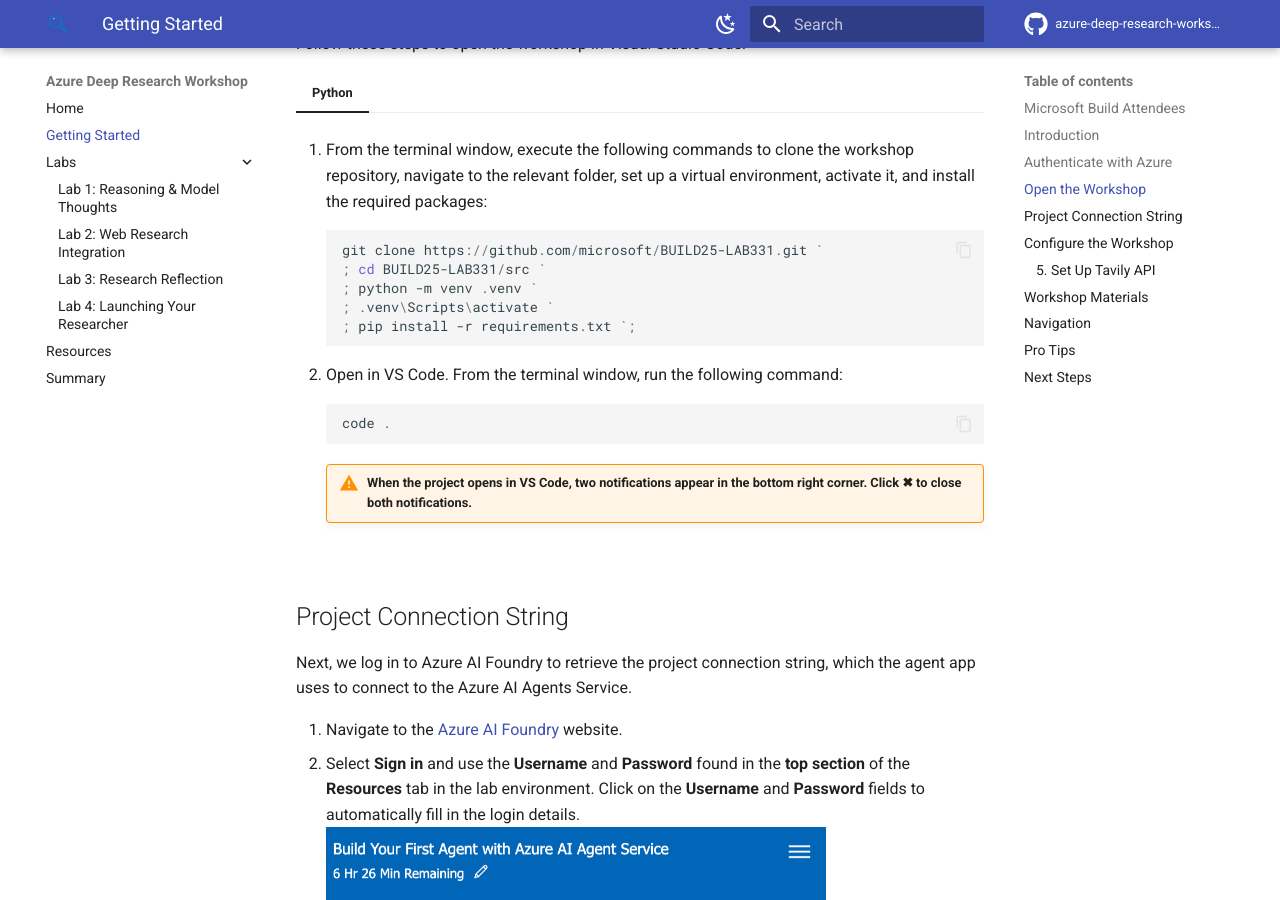
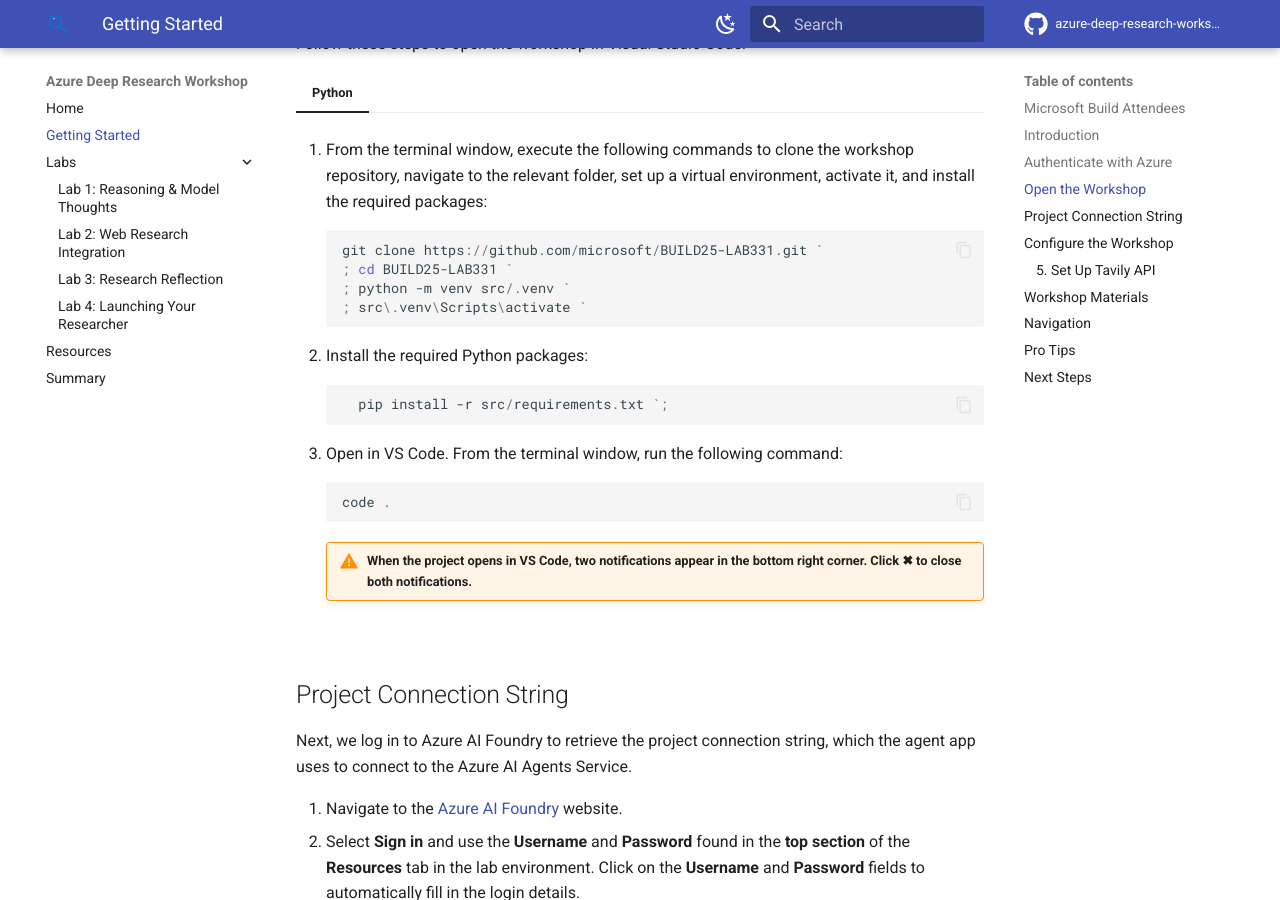
Before and after one commit to microsoft/BUILD25-LAB331, an MkDocs documentation site: the page built from docs/docs/getting-started.md, in a window 1280 px wide and 900 px high, scrolled down 1377 px. Built offline with MkDocs 1.6.1 and Material for MkDocs 9.7.7, drawn with Linux system fonts in a browser that asks for light colours; comment, search, counter and statistics services are not loaded.

Commit message:
Update getting-started.md

````diff
--- a/docs/docs/getting-started.md
+++ b/docs/docs/getting-started.md
@@ -53,13 +53,17 @@
 
           ```powershell
           git clone https://github.com/microsoft/BUILD25-LAB331.git `
-          ; cd BUILD25-LAB331/src `
-          ; python -m venv .venv `
-          ; .venv\Scripts\activate `
-          ; pip install -r requirements.txt `;
+          ; cd BUILD25-LAB331 `
+          ; python -m venv src/.venv `
+          ; src\.venv\Scripts\activate `
+          ```
+      2. Install the required Python packages:
+
+          ```powershell
+            pip install -r src/requirements.txt `;
           ```
 
-      2. Open in VS Code. From the terminal window, run the following command:
+      3. Open in VS Code. From the terminal window, run the following command:
 
           ```powershell
           code .
````
